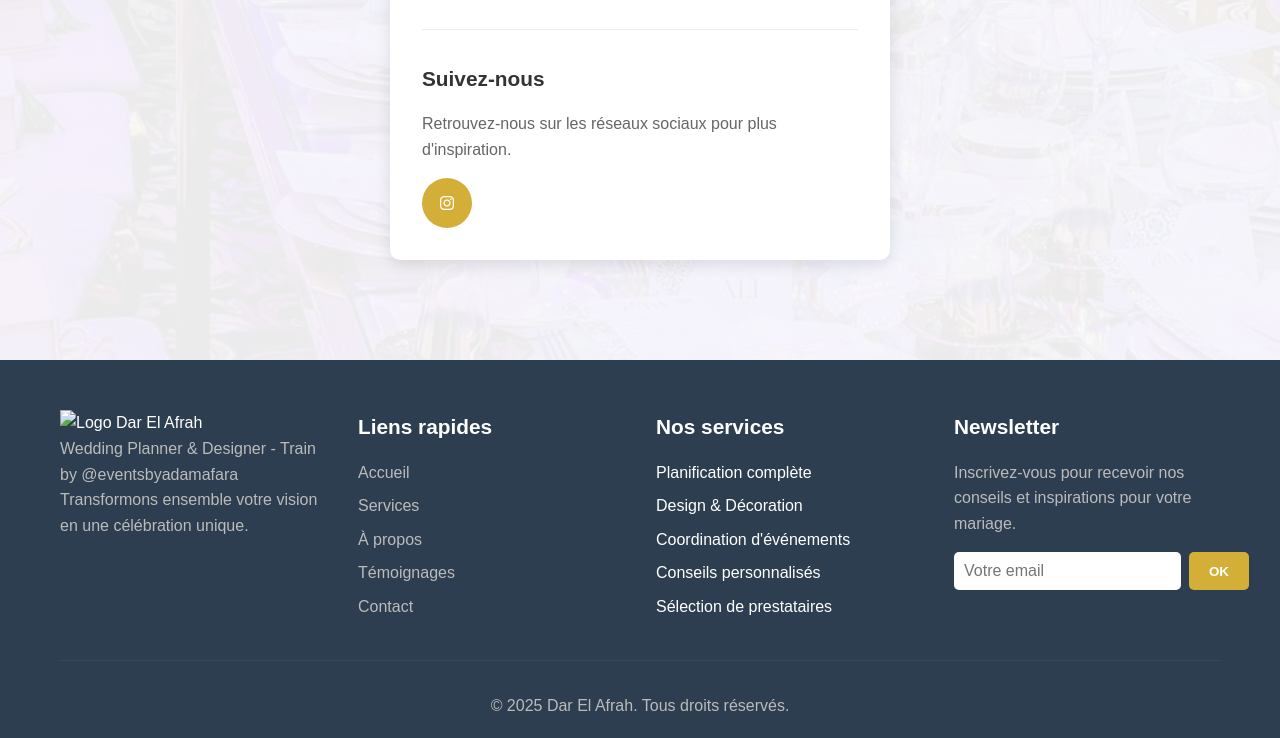
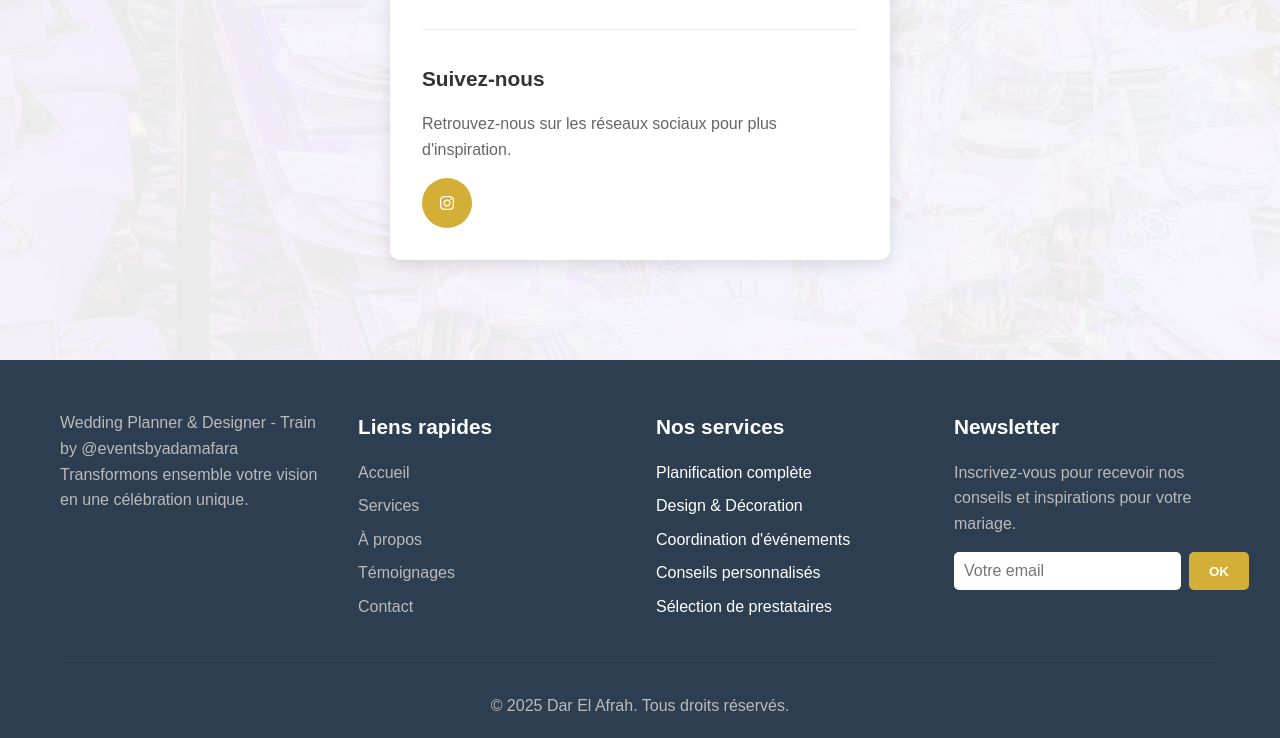
Before and after one commit to DarelAfrah/Dar-EL-Afrah, a plain HTML site: page index.html in a window 1280 px wide. Shown: the part 4621-5359 px from the top of the page. Drawn offline with Linux system fonts and the light colour scheme.

Commit message:
Update index.html

```diff
--- a/index.html
+++ b/index.html
@@ -255,9 +255,7 @@
         <div class="container">
             <div class="footer-content">
                 <div class="footer-section">
-                    <div class="footer-logo">
-                        <img src="WhatsApp Image 2025-06-25 at 4.18.17 PM.jpeg" alt="Logo Dar El Afrah" style="height:40px;width:auto;object-fit:contain;">
-                    </div>
+
                     <p>Wedding Planner & Designer - Train by @eventsbyadamafara Transformons ensemble votre vision en une célébration unique.</p>
                 </div>
                 <div class="footer-section">
```
